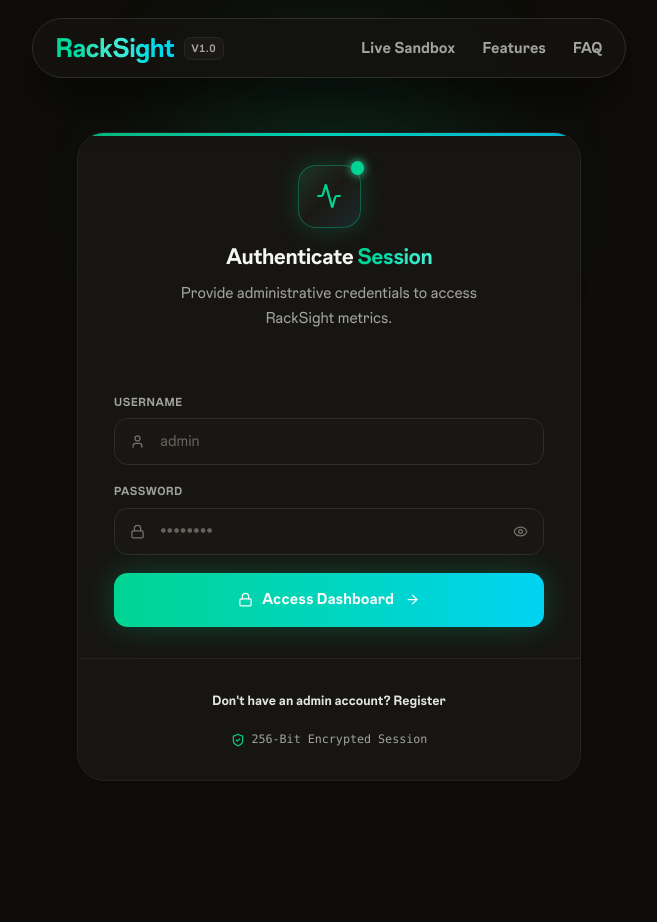
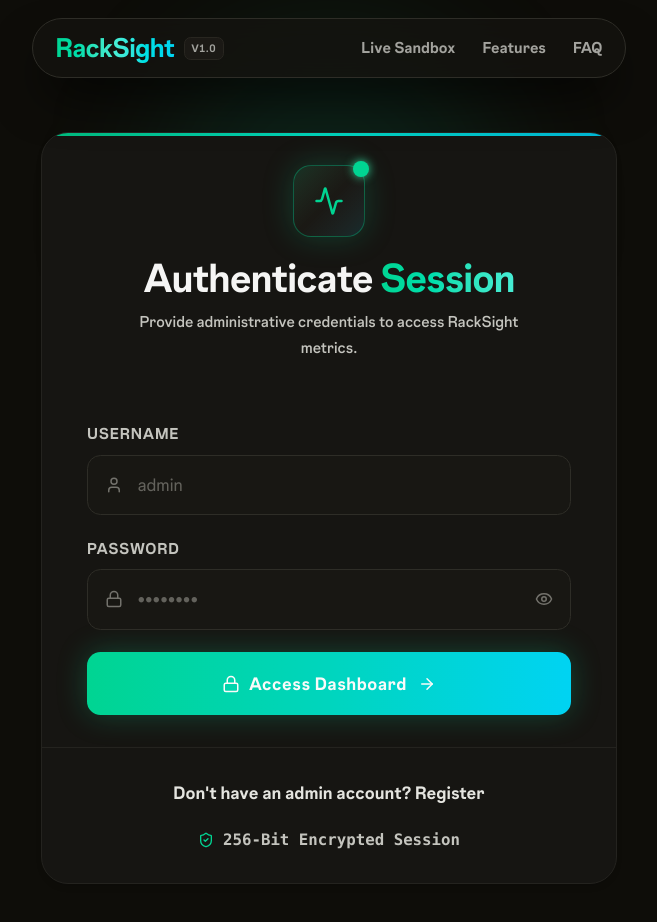
Before and after one commit to sumit-75/RackSight, a Next.js app: page /login in a window 1280 px wide. Shown: the top 922 px of the page, without its empty margins (311-968 px from the left). Before the commit the page ends 862 px from the top, so only its background shows below. Built offline with nearby package versions, Linux system fonts and the light colour scheme; no server answers; a web font is replaced by a local one.

Commit message:
style: scale up text sizes across login card title, description, input fields, and buttons

```diff
--- a/app/login/page.tsx
+++ b/app/login/page.tsx
@@ -44,26 +44,26 @@ export default function LoginPage() {
     <div className="min-h-[75vh] flex items-center justify-center py-12 px-4 sm:px-6 lg:px-8 font-sans animate-in fade-in slide-in-from-bottom-4 duration-500 ease-out">
       {isLoading && <LineLoader />}
 
-      <div className="relative max-w-md w-full font-sans">
+      <div className="relative max-w-lg w-full font-sans">
         {/* Subtle Ambient Background Radial Aura */}
-        <div className="absolute -top-20 left-1/2 -translate-x-1/2 w-72 h-72 bg-gradient-to-b from-emerald-500/15 to-cyan-500/5 rounded-full blur-3xl pointer-events-none" />
+        <div className="absolute -top-20 left-1/2 -translate-x-1/2 w-80 h-80 bg-gradient-to-b from-emerald-500/15 to-cyan-500/5 rounded-full blur-3xl pointer-events-none" />
 
         <Card className="relative overflow-hidden border border-[#2e2d27] bg-[#141310]/95 backdrop-blur-2xl shadow-[0_25px_70px_rgba(0,0,0,0.9)] rounded-3xl">
           {/* Vibrant Top Emerald to Cyan Line Accent */}
-          <div className="absolute top-0 inset-x-0 h-[2.5px] bg-gradient-to-r from-emerald-500 via-teal-400 to-cyan-500" />
+          <div className="absolute top-0 inset-x-0 h-[3px] bg-gradient-to-r from-emerald-500 via-teal-400 to-cyan-500" />
 
-          <CardHeader className="text-center pt-8 pb-4 space-y-3">
+          <CardHeader className="text-center pt-9 pb-5 space-y-4">
             {/* Branding Logo Icon with Dual-Layer Radar Pulse & Vibrant Dual-Tone Glow */}
-            <div className="relative mx-auto w-14 h-14 rounded-2xl bg-gradient-to-br from-emerald-500/20 via-[#1b1915] to-cyan-500/15 border border-emerald-500/40 flex items-center justify-center shadow-[0_0_25px_rgba(16,185,129,0.25)]">
-              <Activity className="text-emerald-400" size={26} />
-              <span className="absolute -top-1 -right-1 flex h-3 w-3">
+            <div className="relative mx-auto w-16 h-16 rounded-2xl bg-gradient-to-br from-emerald-500/20 via-[#1b1915] to-cyan-500/15 border border-emerald-500/40 flex items-center justify-center shadow-[0_0_30px_rgba(16,185,129,0.25)]">
+              <Activity className="text-emerald-400" size={30} />
+              <span className="absolute -top-1 -right-1 flex h-3.5 w-3.5">
                 <span className="radar-ring absolute inline-flex h-full w-full rounded-full bg-emerald-400 opacity-80" />
-                <span className="relative inline-flex rounded-full h-3 w-3 bg-emerald-400 shadow-[0_0_10px_rgba(52,211,153,1)]" />
+                <span className="relative inline-flex rounded-full h-3.5 w-3.5 bg-emerald-400 shadow-[0_0_10px_rgba(52,211,153,1)]" />
               </span>
             </div>
 
-            <div className="space-y-1.5">
-              <CardTitle className="text-2xl font-extrabold tracking-tight text-[#f5f5f4] font-sans">
+            <div className="space-y-2">
+              <CardTitle className="text-3xl sm:text-4xl font-black tracking-tight text-[#f5f5f4] font-sans">
                 {mode === 'signin' ? (
                   <>
                     Authenticate <span className="bg-gradient-to-r from-emerald-400 to-teal-300 bg-clip-text text-transparent">Session</span>
@@ -74,7 +74,7 @@ export default function LoginPage() {
                   </>
                 )}
               </CardTitle>
-              <CardDescription className="text-xs text-[#a3a39e] max-w-xs mx-auto font-sans">
+              <CardDescription className="text-sm sm:text-base text-[#c4c4be] max-w-sm mx-auto font-medium leading-relaxed font-sans">
                 {mode === 'signin'
                   ? 'Provide administrative credentials to access RackSight metrics.'
                   : 'Create a new administrative user to manage the RackSight platform.'}
@@ -82,53 +82,53 @@ export default function LoginPage() {
             </div>
           </CardHeader>
 
-          <CardContent className="space-y-5 px-6 sm:px-8">
+          <CardContent className="space-y-6 px-6 sm:px-10">
             {/* Success Notification */}
             {successMsg && (
-              <div className="rounded-xl border border-emerald-500/35 bg-emerald-500/10 text-emerald-300 p-3.5 text-xs font-semibold flex items-start gap-2.5 animate-in fade-in duration-250 font-sans shadow-[0_0_15px_rgba(16,185,129,0.1)]">
-                <CheckCircle2 size={16} className="text-emerald-400 shrink-0 mt-0.5" />
+              <div className="rounded-xl border border-emerald-500/35 bg-emerald-500/10 text-emerald-300 p-4 text-sm font-semibold flex items-start gap-3 animate-in fade-in duration-250 font-sans shadow-[0_0_15px_rgba(16,185,129,0.1)]">
+                <CheckCircle2 size={18} className="text-emerald-400 shrink-0 mt-0.5" />
                 <span>{successMsg}</span>
               </div>
             )}
 
             {/* Error Notification */}
             {errorMsg && (
-              <div className="rounded-xl border border-rose-500/35 bg-rose-500/10 text-rose-300 p-3.5 text-xs font-semibold flex items-start gap-2.5 animate-in fade-in duration-250 font-sans shadow-[0_0_15px_rgba(244,63,94,0.1)]">
-                <ShieldAlert size={16} className="text-rose-400 shrink-0 mt-0.5" />
+              <div className="rounded-xl border border-rose-500/35 bg-rose-500/10 text-rose-300 p-4 text-sm font-semibold flex items-start gap-3 animate-in fade-in duration-250 font-sans shadow-[0_0_15px_rgba(244,63,94,0.1)]">
+                <ShieldAlert size={18} className="text-rose-400 shrink-0 mt-0.5" />
                 <span>{errorMsg}</span>
               </div>
             )}
 
             {/* Credentials Form */}
-            <form onSubmit={handleSubmit} className="space-y-4 font-sans">
-              <div className="space-y-4">
+            <form onSubmit={handleSubmit} className="space-y-5 font-sans">
+              <div className="space-y-5">
                 {/* Username Input Field */}
                 <div>
-                  <label className="block text-[0.65rem] font-mono font-extrabold text-[#a3a39e] uppercase tracking-wider mb-1.5 font-sans">
+                  <label className="block text-xs sm:text-sm font-mono font-extrabold text-[#c4c4be] uppercase tracking-wider mb-2 font-sans">
                     Username
                   </label>
                   <div className="relative group">
-                    <span className="absolute inset-y-0 left-0 pl-3.5 flex items-center text-[#73726c] group-focus-within:text-emerald-400 transition-colors">
-                      <User size={15} />
+                    <span className="absolute inset-y-0 left-0 pl-4 flex items-center text-[#73726c] group-focus-within:text-emerald-400 transition-colors">
+                      <User size={18} />
                     </span>
                     <input
                       type="text"
                       name="username"
                       required
                       placeholder={mode === 'signin' ? 'admin' : 'new_admin'}
-                      className="w-full bg-[#181713] border border-[#2e2d27] rounded-xl pl-10 pr-3.5 py-2.5 text-sm text-[#f5f5f4] placeholder-[#63625c] focus:outline-none focus:border-emerald-400 focus:ring-2 focus:ring-emerald-500/20 transition-all font-sans"
+                      className="w-full bg-[#181713] border border-[#2e2d27] rounded-xl pl-11 pr-4 py-3 sm:py-3.5 text-base text-[#f5f5f4] placeholder-[#63625c] focus:outline-none focus:border-emerald-400 focus:ring-2 focus:ring-emerald-500/20 transition-all font-sans"
                     />
                   </div>
                 </div>
 
                 {/* Password Input Field */}
                 <div>
-                  <label className="block text-[0.65rem] font-mono font-extrabold text-[#a3a39e] uppercase tracking-wider mb-1.5 font-sans">
+                  <label className="block text-xs sm:text-sm font-mono font-extrabold text-[#c4c4be] uppercase tracking-wider mb-2 font-sans">
                     Password
                   </label>
                   <div className="relative group">
-                    <span className="absolute inset-y-0 left-0 pl-3.5 flex items-center text-[#73726c] group-focus-within:text-emerald-400 transition-colors">
-                      <Lock size={15} />
+                    <span className="absolute inset-y-0 left-0 pl-4 flex items-center text-[#73726c] group-focus-within:text-emerald-400 transition-colors">
+                      <Lock size={18} />
                     </span>
                     <input
                       type={showPassword ? 'text' : 'password'}
@@ -136,15 +136,15 @@ export default function LoginPage() {
                       required
                       minLength={mode === 'signup' ? 6 : undefined}
                       placeholder="••••••••"
-                      className="w-full bg-[#181713] border border-[#2e2d27] rounded-xl pl-10 pr-10 py-2.5 text-sm text-[#f5f5f4] placeholder-[#63625c] focus:outline-none focus:border-emerald-400 focus:ring-2 focus:ring-emerald-500/20 transition-all font-sans"
+                      className="w-full bg-[#181713] border border-[#2e2d27] rounded-xl pl-11 pr-11 py-3 sm:py-3.5 text-base text-[#f5f5f4] placeholder-[#63625c] focus:outline-none focus:border-emerald-400 focus:ring-2 focus:ring-emerald-500/20 transition-all font-sans"
                     />
                     <button
                       type="button"
                       onClick={() => setShowPassword(!showPassword)}
-                      className="absolute inset-y-0 right-0 pr-3.5 flex items-center text-[#73726c] hover:text-white transition-colors cursor-pointer"
+                      className="absolute inset-y-0 right-0 pr-4 flex items-center text-[#73726c] hover:text-white transition-colors cursor-pointer"
                       tabIndex={-1}
                     >
-                      {showPassword ? <EyeOff size={15} /> : <Eye size={15} />}
+                      {showPassword ? <EyeOff size={18} /> : <Eye size={18} />}
                     </button>
                   </div>
                 </div>
@@ -152,27 +152,27 @@ export default function LoginPage() {
                 {/* Confirm Password Field (Sign Up Mode) */}
                 {mode === 'signup' && (
                   <div className="animate-in slide-in-from-top-2 duration-200">
-                    <label className="block text-[0.65rem] font-mono font-extrabold text-[#a3a39e] uppercase tracking-wider mb-1.5 font-sans">
+                    <label className="block text-xs sm:text-sm font-mono font-extrabold text-[#c4c4be] uppercase tracking-wider mb-2 font-sans">
                       Confirm Password
                     </label>
                     <div className="relative group">
-                      <span className="absolute inset-y-0 left-0 pl-3.5 flex items-center text-[#73726c] group-focus-within:text-emerald-400 transition-colors">
-                        <KeyRound size={15} />
+                      <span className="absolute inset-y-0 left-0 pl-4 flex items-center text-[#73726c] group-focus-within:text-emerald-400 transition-colors">
+                        <KeyRound size={18} />
                       </span>
                       <input
                         type={showConfirmPassword ? 'text' : 'password'}
                         name="confirmPassword"
                         required
                         placeholder="••••••••"
-                        className="w-full bg-[#181713] border border-[#2e2d27] rounded-xl pl-10 pr-10 py-2.5 text-sm text-[#f5f5f4] placeholder-[#63625c] focus:outline-none focus:border-emerald-400 focus:ring-2 focus:ring-emerald-500/20 transition-all font-sans"
+                        className="w-full bg-[#181713] border border-[#2e2d27] rounded-xl pl-11 pr-11 py-3 sm:py-3.5 text-base text-[#f5f5f4] placeholder-[#63625c] focus:outline-none focus:border-emerald-400 focus:ring-2 focus:ring-emerald-500/20 transition-all font-sans"
                       />
                       <button
                         type="button"
                         onClick={() => setShowConfirmPassword(!showConfirmPassword)}
-                        className="absolute inset-y-0 right-0 pr-3.5 flex items-center text-[#73726c] hover:text-white transition-colors cursor-pointer"
+                        className="absolute inset-y-0 right-0 pr-4 flex items-center text-[#73726c] hover:text-white transition-colors cursor-pointer"
                         tabIndex={-1}
                       >
-                        {showConfirmPassword ? <EyeOff size={15} /> : <Eye size={15} />}
+                        {showConfirmPassword ? <EyeOff size={18} /> : <Eye size={18} />}
                       </button>
                     </div>
                   </div>
@@ -183,28 +183,28 @@ export default function LoginPage() {
               <button
                 type="submit"
                 disabled={isLoading}
-                className="w-full mt-3 bg-gradient-to-r from-emerald-400 via-teal-400 to-cyan-400 hover:from-emerald-300 hover:to-cyan-300 text-slate-950 font-black py-3.5 px-6 rounded-xl text-sm shadow-[0_0_30px_rgba(16,185,129,0.3)] hover:shadow-[0_0_45px_rgba(16,185,129,0.5)] active:scale-[0.98] transition-all flex items-center justify-center gap-2 cursor-pointer disabled:opacity-55 font-sans"
+                className="w-full mt-4 bg-gradient-to-r from-emerald-400 via-teal-400 to-cyan-400 hover:from-emerald-300 hover:to-cyan-300 text-slate-950 font-black py-4 px-6 rounded-xl text-base tracking-wide shadow-[0_0_30px_rgba(16,185,129,0.3)] hover:shadow-[0_0_45px_rgba(16,185,129,0.5)] active:scale-[0.98] transition-all flex items-center justify-center gap-2 cursor-pointer disabled:opacity-55 font-sans"
               >
                 {isLoading ? (
-                  <span className="w-4 h-4 border-2 border-slate-950 border-t-transparent rounded-full animate-spin"></span>
+                  <span className="w-5 h-5 border-2 border-slate-950 border-t-transparent rounded-full animate-spin"></span>
                 ) : mode === 'signin' ? (
                   <>
-                    <Lock size={15} />
+                    <Lock size={18} />
                     <span>Access Dashboard</span>
-                    <ArrowRight size={15} className="ml-0.5" />
+                    <ArrowRight size={18} className="ml-0.5" />
                   </>
                 ) : (
                   <>
-                    <UserPlus size={15} />
+                    <UserPlus size={18} />
                     <span>Register Account</span>
-                    <ArrowRight size={15} className="ml-0.5" />
+                    <ArrowRight size={18} className="ml-0.5" />
                   </>
                 )}
               </button>
             </form>
           </CardContent>
 
-          <CardFooter className="flex flex-col space-y-4 px-6 sm:px-8 pb-7 pt-3 border-t border-[#24231f]">
+          <CardFooter className="flex flex-col space-y-4 px-6 sm:px-10 pb-8 pt-4 border-t border-[#24231f]">
             {/* Mode Switcher Link */}
             <button
               type="button"
@@ -213,7 +213,7 @@ export default function LoginPage() {
                 setErrorMsg(null);
                 setSuccessMsg(null);
               }}
-              className="text-xs font-bold text-[#e5e5e0] hover:text-emerald-400 transition-colors cursor-pointer font-sans flex items-center gap-1.5 mx-auto"
+              className="text-sm sm:text-base font-extrabold text-[#e5e5e0] hover:text-emerald-400 transition-colors cursor-pointer font-sans flex items-center gap-2 mx-auto"
             >
               <span>
                 {mode === 'signin'
@@ -223,8 +223,8 @@ export default function LoginPage() {
             </button>
 
             {/* Encrypted Session Security Footnote */}
-            <div className="flex items-center justify-center gap-1.5 text-[0.65rem] font-mono text-[#a3a39e] pt-1">
-              <ShieldCheck size={14} className="text-emerald-400" />
+            <div className="flex items-center justify-center gap-2 text-xs sm:text-sm font-mono font-bold text-[#c4c4be] pt-1">
+              <ShieldCheck size={16} className="text-emerald-400" />
               <span>256-Bit Encrypted Session</span>
             </div>
           </CardFooter>
```
